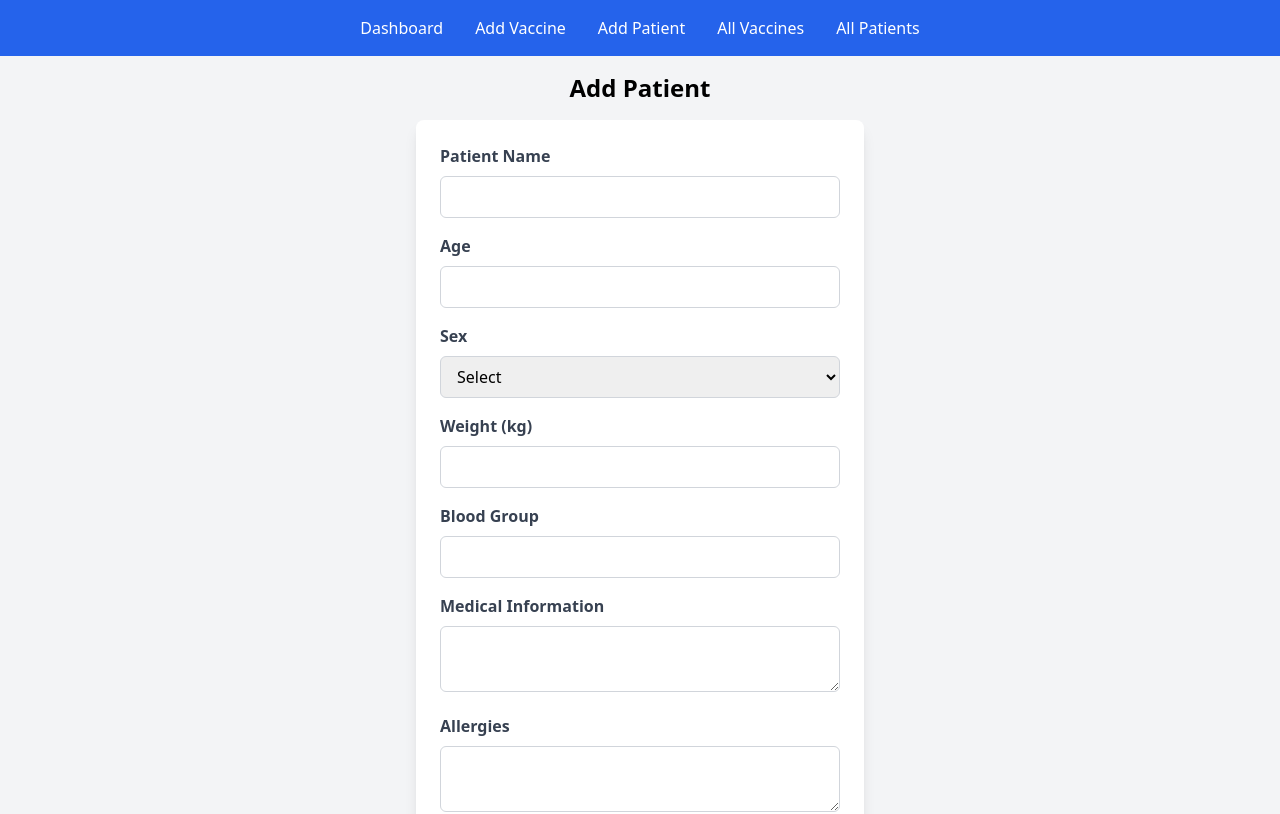
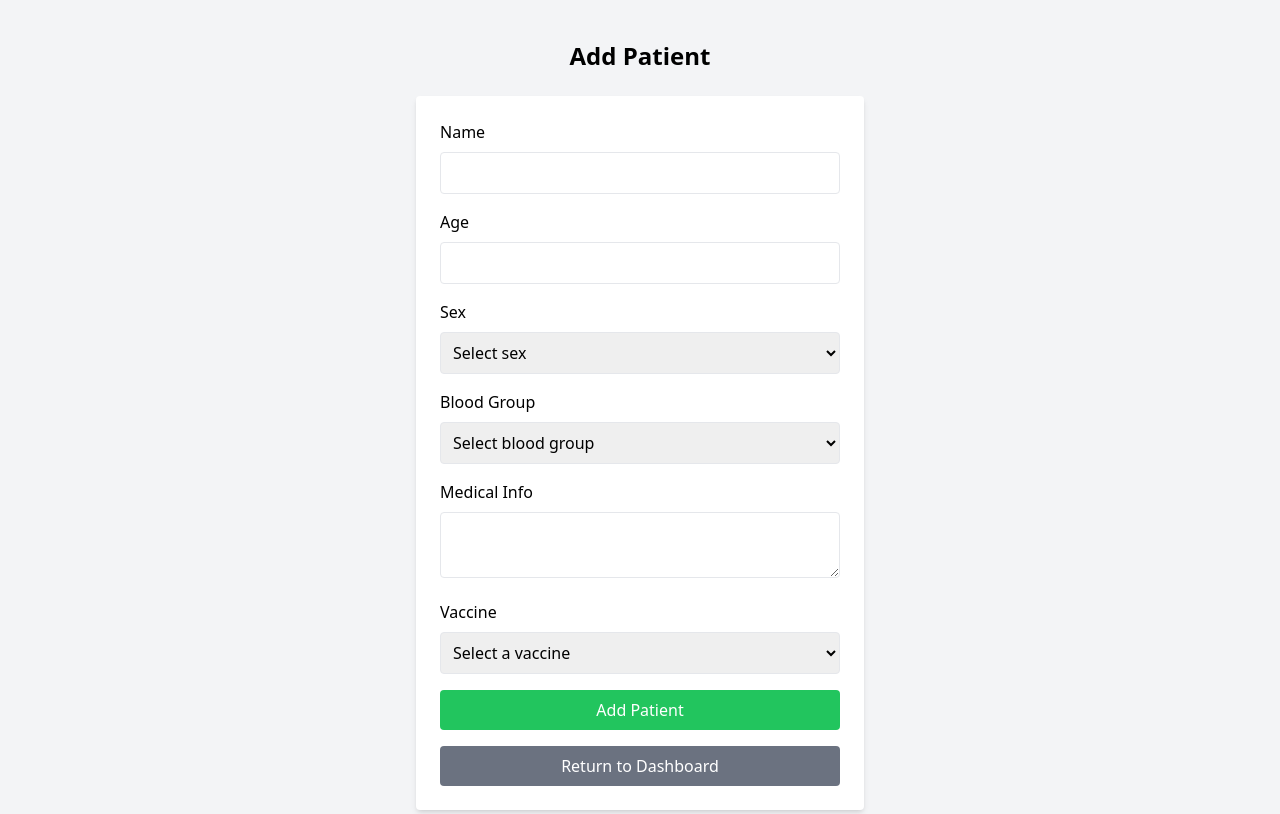
Before and after one commit to amCtrld/Vaxin8, a Next.js app in the folder vaccine-tracker/: page /patient in a window 1280 px wide. Shown: the top 814 px of the page. Built offline with nearby package versions, Linux system fonts and the light colour scheme.

Commit message:
Added patient page and login option for staff and patient

```diff
--- a/vaccine-tracker/components/NavBar.js
+++ b/vaccine-tracker/components/NavBar.js
@@ -1,13 +1,17 @@
-import Link from 'next/link';
+import { useRouter } from 'next/router';
 
-export default function NavBar() {
+export default function NavBar({ role }) {
+  const router = useRouter();
+
+  if (role !== 'Medical Staff') return null; // Hide navbar for patients
+
   return (
-    <nav className="bg-blue-600 p-4 text-white flex justify-center">
-      <Link href="/" className="mx-4">Dashboard</Link>
-      <Link href="/vaccine" className="mx-4">Add Vaccine</Link>
-      <Link href="/patient" className="mx-4">Add Patient</Link>
-      <Link href="/all-vaccines" className="mx-4">All Vaccines</Link>
-      <Link href="/all-patients" className="mx-4">All Patients</Link>
+    <nav className="bg-blue-600 text-white p-4">
+      <div className="flex gap-4">
+        <button onClick={() => router.push('/dashboard')}>Dashboard</button>
+        <button onClick={() => router.push('/all-vaccines')}>All Vaccines</button>
+        <button onClick={() => router.push('/all-patients')}>All Patients</button>
+      </div>
     </nav>
   );
 }
--- /dev/null
+++ b/vaccine-tracker/pages/dashboard.js
@@ -0,0 +1,54 @@
+import { useEffect, useState } from 'react';
+import { useRouter } from 'next/router';
+import NavBar from '../components/NavBar';
+
+export default function Dashboard() {
+  const [totalPatients, setTotalPatients] = useState(0);
+  const [totalVaccines, setTotalVaccines] = useState(0);
+  const router = useRouter();
+
+  useEffect(() => {
+    const patients = JSON.parse(sessionStorage.getItem('patients')) || [];
+    const vaccines = JSON.parse(sessionStorage.getItem('vaccines')) || [];
+    setTotalPatients(patients.length);
+    setTotalVaccines(vaccines.length);
+  }, []);
+
+  return (
+    <div className="min-h-screen bg-gray-100">
+      <NavBar role="Medical Staff" />
+      <div className="flex flex-col items-center justify-center py-10">
+        <h1 className="text-2xl font-bold mb-6">Medical Staff Dashboard</h1>
+        <div className="grid grid-cols-2 gap-6 w-full max-w-xl mb-10">
+          {/* Total Patients */}
+          <div className="p-6 bg-white rounded shadow-md text-center">
+            <h2 className="text-lg font-bold">Total Patients</h2>
+            <p className="text-2xl">{totalPatients}</p>
+          </div>
+
+          {/* Total Vaccines */}
+          <div className="p-6 bg-white rounded shadow-md text-center">
+            <h2 className="text-lg font-bold">Total Vaccines</h2>
+            <p className="text-2xl">{totalVaccines}</p>
+          </div>
+        </div>
+
+        {/* Add Vaccine and Add Patient Buttons */}
+        <div className="flex space-x-4">
+          <button
+            onClick={() => router.push('/vaccine')}
+            className="bg-blue-500 text-white px-6 py-2 rounded"
+          >
+            Add Vaccine
+          </button>
+          <button
+            onClick={() => router.push('/patient')}
+            className="bg-green-500 text-white px-6 py-2 rounded"
+          >
+            Add Patient
+          </button>
+        </div>
+      </div>
+    </div>
+  );
+}
--- a/vaccine-tracker/pages/index.js
+++ b/vaccine-tracker/pages/index.js
@@ -1,37 +1,58 @@
-import { useEffect, useState } from 'react';
+import { useState } from 'react';
+import { useRouter } from 'next/router';
 
-export default function Dashboard() {
-  const [totalPatients, setTotalPatients] = useState(0);
-  const [totalVaccines, setTotalVaccines] = useState(0);
+export default function Login() {
+  const [role, setRole] = useState('');
+  const [password, setPassword] = useState('');
+  const router = useRouter();
 
-  useEffect(() => {
-    // Load data from session storage on mount
-    const patients = JSON.parse(sessionStorage.getItem('patients')) || [];
-    const vaccines = JSON.parse(sessionStorage.getItem('vaccines')) || [];
+  const handleLogin = () => {
+    if (role === 'Medical Staff') {
+      if (password === 'Staff001') {
+        router.push('/dashboard'); // Redirect to Dashboard
+      } else {
+        alert('Invalid password for Medical Staff.');
+      }
+    } else if (role === 'Patient') {
+      const patients = JSON.parse(sessionStorage.getItem('patients')) || [];
+      const patient = patients.find((p) => p.password === password);
 
-    setTotalPatients(patients.length);
-    setTotalVaccines(vaccines.length);
-  }, []);
+      if (patient) {
+        router.push(`/patient/${patient.password}`); // Redirect to Patient Page
+      } else {
+        alert('Invalid password. Please try again.');
+      }
+    } else {
+      alert('Please select a role.');
+    }
+  };
 
   return (
-    <div className="flex flex-col items-center min-h-screen bg-gray-100 p-4">
-      <h1 className="text-3xl font-bold mb-6">Vaccine Tracking Dashboard</h1>
-
-      <div className="flex flex-col md:flex-row gap-6 items-center">
-        <div className="bg-white shadow-lg rounded-lg p-6 w-64 text-center">
-          <h2 className="text-xl font-semibold text-gray-700">Total Patients</h2>
-          <p className="text-4xl font-bold text-blue-500 mt-2">{totalPatients}</p>
-        </div>
-
-        <div className="bg-white shadow-lg rounded-lg p-6 w-64 text-center">
-          <h2 className="text-xl font-semibold text-gray-700">Total Vaccines</h2>
-          <p className="text-4xl font-bold text-green-500 mt-2">{totalVaccines}</p>
-        </div>
-      </div>
-
-      <div className="mt-8 flex gap-4">
-        <a href="/vaccine" className="bg-blue-500 text-white py-2 px-4 rounded-md shadow hover:bg-blue-600">Add Vaccine</a>
-        <a href="/patient" className="bg-green-500 text-white py-2 px-4 rounded-md shadow hover:bg-green-600">Add Patient</a>
+    <div className="flex flex-col items-center justify-center min-h-screen bg-gray-100">
+      <h1 className="text-3xl font-bold mb-6">Login</h1>
+      <div className="space-y-4">
+        <select
+          value={role}
+          onChange={(e) => setRole(e.target.value)}
+          className="p-2 border rounded w-full"
+        >
+          <option value="">Select Role</option>
+          <option value="Medical Staff">Medical Staff</option>
+          <option value="Patient">Patient</option>
+        </select>
+        <input
+          type="password"
+          placeholder="Enter Password"
+          value={password}
+          onChange={(e) => setPassword(e.target.value)}
+          className="p-2 border rounded w-full"
+        />
+        <button
+          onClick={handleLogin}
+          className="w-full bg-blue-600 text-white p-2 rounded"
+        >
+          Login
+        </button>
       </div>
     </div>
   );
--- /dev/null
+++ b/vaccine-tracker/pages/login.js
@@ -0,0 +1,57 @@
+import { useState } from 'react';
+import { useRouter } from 'next/router';
+
+export default function Login() {
+  const [role, setRole] = useState('');
+  const [password, setPassword] = useState('');
+  const router = useRouter();
+
+  const handleLogin = (e) => {
+    e.preventDefault();
+
+    if (role === 'Medical Staff') {
+      router.push('/');
+    } else if (role === 'Patient') {
+      const patients = JSON.parse(sessionStorage.getItem('patients')) || [];
+      const patient = patients.find((p) => p.password === password);
+
+      if (patient) {
+        alert(`Welcome, ${patient.patientName}`);
+        router.push('/patient-data'); // Redirect to a patient-specific data page
+      } else {
+        alert('Invalid password!');
+      }
+    }
+  };
+
+  return (
+    <div className="min-h-screen p-4 bg-gray-100 flex justify-center items-center">
+      <form onSubmit={handleLogin} className="max-w-md w-full bg-white p-6 rounded shadow-md space-y-4">
+        <h1 className="text-2xl font-bold text-center">Login</h1>
+        <select
+          value={role}
+          onChange={(e) => setRole(e.target.value)}
+          className="block w-full p-2 border rounded"
+          required
+        >
+          <option value="">Select Role</option>
+          <option value="Medical Staff">Medical Staff</option>
+          <option value="Patient">Patient</option>
+        </select>
+        {role === 'Patient' && (
+          <input
+            type="password"
+            placeholder="Enter your password"
+            value={password}
+            onChange={(e) => setPassword(e.target.value)}
+            className="block w-full p-2 border rounded"
+            required
+          />
+        )}
+        <button type="submit" className="w-full p-2 bg-blue-600 text-white rounded">
+          Login
+        </button>
+      </form>
+    </div>
+  );
+}
--- /dev/null
+++ b/vaccine-tracker/pages/patient-data.js
@@ -0,0 +1,56 @@
+import { useRouter } from 'next/router';
+import { useState, useEffect } from 'react';
+
+export default function PatientPage() {
+  const router = useRouter();
+  const { id } = router.query; // Patient password passed in the URL
+  const [patient, setPatient] = useState(null);
+
+  useEffect(() => {
+    if (id) {
+      const patients = JSON.parse(sessionStorage.getItem('patients')) || [];
+      const patientData = patients.find((p) => p.password === id);
+      setPatient(patientData);
+    }
+  }, [id]);
+
+  if (!patient) {
+    return (
+      <div className="flex items-center justify-center min-h-screen">
+        <p>Loading...</p>
+      </div>
+    );
+  }
+
+  return (
+    <div className="min-h-screen p-4 bg-gray-100">
+      <h1 className="text-2xl font-bold text-center mb-6">Patient Dashboard</h1>
+      <div className="max-w-lg mx-auto bg-white p-6 rounded shadow-md">
+        <h2 className="text-xl font-bold">Welcome, {patient.patientName}</h2>
+        <p>
+          <strong>Vaccine:</strong> {patient.selectedVaccine}
+        </p>
+        <p>
+          <strong>Doses Required:</strong> {patient.doses || 3}
+        </p>
+        <p>
+          <strong>Medical Info:</strong> {patient.medicalInfo}
+        </p>
+        <p>
+          <strong>Allergies:</strong> {patient.allergies}
+        </p>
+        <div className="mt-4">
+          <h3 className="font-bold">Doses Taken:</h3>
+          <div className="flex gap-2">
+            {[...Array(patient.doses || 3)].map((_, index) => (
+              <label key={index} className="flex items-center">
+                <input type="checkbox" className="mr-2" />
+                Dose {index + 1}
+              </label>
+            ))}
+          </div>
+        </div>
+      </div>
+    </div>
+  );
+}
--- a/vaccine-tracker/pages/patient.js
+++ b/vaccine-tracker/pages/patient.js
@@ -1,143 +1,106 @@
-import { useState, useEffect } from 'react';
+import { useState } from 'react';
+import { useRouter } from 'next/router';
 
 export default function PatientPage() {
-  const [patients, setPatients] = useState([]);
-  const [vaccines, setVaccines] = useState([]);
-
-  // Form state for patient details
-  const [patientName, setPatientName] = useState('');
+  const [name, setName] = useState('');
   const [age, setAge] = useState('');
   const [sex, setSex] = useState('');
-  const [weight, setWeight] = useState('');
   const [bloodGroup, setBloodGroup] = useState('');
   const [medicalInfo, setMedicalInfo] = useState('');
-  const [allergies, setAllergies] = useState('');
-  const [selectedVaccine, setSelectedVaccine] = useState('');
+  const [vaccine, setVaccine] = useState('');
+  const router = useRouter();
 
-  // Load stored vaccines and patients when the component mounts
-  useEffect(() => {
-    const storedPatients = JSON.parse(sessionStorage.getItem('patients')) || [];
-    const storedVaccines = JSON.parse(sessionStorage.getItem('vaccines')) || [];
-    setPatients(storedPatients);
-    setVaccines(storedVaccines);
-  }, []);
+  const vaccines = JSON.parse(sessionStorage.getItem('vaccines')) || [];
 
-  // Handle adding a new patient
   const handleAddPatient = () => {
-    const newPatient = {
-      patientName, age, sex, weight, bloodGroup, medicalInfo, allergies, selectedVaccine
-    };
-    const updatedPatients = [...patients, newPatient];
-    setPatients(updatedPatients);
-    sessionStorage.setItem('patients', JSON.stringify(updatedPatients));
-
-    // Clear form fields
-    setPatientName('');
+    const password = `P${Math.random().toString(36).substr(2, 8)}`;
+    const existingPatients = JSON.parse(sessionStorage.getItem('patients')) || [];
+    const newPatient = { name, age, sex, bloodGroup, medicalInfo, vaccine, password };
+    sessionStorage.setItem('patients', JSON.stringify([...existingPatients, newPatient]));
+    setName('');
     setAge('');
     setSex('');
-    setWeight('');
     setBloodGroup('');
     setMedicalInfo('');
-    setAllergies('');
-    setSelectedVaccine('');
+    setVaccine('');
+    alert(`Patient added successfully! Password: ${password}`);
   };
 
   return (
-    <div className="min-h-screen bg-gray-100 p-4">
-      <h1 className="text-2xl font-bold mb-4 text-center">Add Patient</h1>
-
-      <div className="max-w-md mx-auto bg-white p-6 rounded-lg shadow-lg mb-8">
-        <div className="mb-4">
-          <label className="block text-gray-700 font-semibold mb-2">Patient Name</label>
+    <div className="min-h-screen bg-gray-100 flex flex-col items-center py-10">
+      <h1 className="text-2xl font-bold mb-6">Add Patient</h1>
+      <div className="bg-white p-6 rounded shadow-md w-full max-w-md">
+        <label className="block mb-2 font-medium">Name</label>
         <input
           type="text"
-            className="w-full px-3 py-2 border border-gray-300 rounded-md focus:outline-none focus:ring-2 focus:ring-blue-500"
-            value={patientName}
-            onChange={(e) => setPatientName(e.target.value)}
+          value={name}
+          onChange={(e) => setName(e.target.value)}
+          className="w-full p-2 mb-4 border rounded"
         />
-        </div>
-
-        <div className="mb-4">
-          <label className="block text-gray-700 font-semibold mb-2">Age</label>
+        <label className="block mb-2 font-medium">Age</label>
         <input
           type="number"
-            className="w-full px-3 py-2 border border-gray-300 rounded-md focus:outline-none focus:ring-2 focus:ring-blue-500"
           value={age}
           onChange={(e) => setAge(e.target.value)}
+          className="w-full p-2 mb-4 border rounded"
         />
-        </div>
-
-        <div className="mb-4">
-          <label className="block text-gray-700 font-semibold mb-2">Sex</label>
+        <label className="block mb-2 font-medium">Sex</label>
         <select
-            className="w-full px-3 py-2 border border-gray-300 rounded-md focus:outline-none focus:ring-2 focus:ring-blue-500"
           value={sex}
           onChange={(e) => setSex(e.target.value)}
+          className="w-full p-2 mb-4 border rounded"
         >
-            <option value="">Select</option>
+          <option value="" disabled>Select sex</option>
           <option value="Male">Male</option>
           <option value="Female">Female</option>
           <option value="Other">Other</option>
         </select>
-        </div>
-
-        <div className="mb-4">
-          <label className="block text-gray-700 font-semibold mb-2">Weight (kg)</label>
-          <input
-            type="number"
-            className="w-full px-3 py-2 border border-gray-300 rounded-md focus:outline-none focus:ring-2 focus:ring-blue-500"
-            value={weight}
-            onChange={(e) => setWeight(e.target.value)}
-          />
-        </div>
-
-        <div className="mb-4">
-          <label className="block text-gray-700 font-semibold mb-2">Blood Group</label>
-          <input
-            type="text"
-            className="w-full px-3 py-2 border border-gray-300 rounded-md focus:outline-none focus:ring-2 focus:ring-blue-500"
+        <label className="block mb-2 font-medium">Blood Group</label>
+        <select
           value={bloodGroup}
           onChange={(e) => setBloodGroup(e.target.value)}
-          />
-        </div>
-
-        <div className="mb-4">
-          <label className="block text-gray-700 font-semibold mb-2">Medical Information</label>
+          className="w-full p-2 mb-4 border rounded"
+        >
+          <option value="" disabled>Select blood group</option>
+          <option value="A+">A+</option>
+          <option value="A-">A-</option>
+          <option value="B+">B+</option>
+          <option value="B-">B-</option>
+          <option value="AB+">AB+</option>
+          <option value="AB-">AB-</option>
+          <option value="O+">O+</option>
+          <option value="O-">O-</option>
+        </select>
+        <label className="block mb-2 font-medium">Medical Info</label>
         <textarea
-            className="w-full px-3 py-2 border border-gray-300 rounded-md focus:outline-none focus:ring-2 focus:ring-blue-500"
           value={medicalInfo}
           onChange={(e) => setMedicalInfo(e.target.value)}
-          ></textarea>
-        </div>
-
-        <div className="mb-4">
-          <label className="block text-gray-700 font-semibold mb-2">Allergies</label>
-          <textarea
-            className="w-full px-3 py-2 border border-gray-300 rounded-md focus:outline-none focus:ring-2 focus:ring-blue-500"
-            value={allergies}
-            onChange={(e) => setAllergies(e.target.value)}
-          ></textarea>
-        </div>
-
-        <div className="mb-4">
-          <label className="block text-gray-700 font-semibold mb-2">Vaccine</label>
+          className="w-full p-2 mb-4 border rounded"
+        />
+        <label className="block mb-2 font-medium">Vaccine</label>
         <select
-            className="w-full px-3 py-2 border border-gray-300 rounded-md focus:outline-none focus:ring-2 focus:ring-blue-500"
-            value={selectedVaccine}
-            onChange={(e) => setSelectedVaccine(e.target.value)}
+          value={vaccine}
+          onChange={(e) => setVaccine(e.target.value)}
+          className="w-full p-2 mb-4 border rounded"
         >
-            <option value="">Select a vaccine</option>
+          <option value="" disabled>Select a vaccine</option>
           {vaccines.map((vaccine, index) => (
-              <option key={index} value={vaccine.name}>{vaccine.name}</option>
+            <option key={index} value={vaccine.name}>
+              {vaccine.name}
+            </option>
           ))}
         </select>
-        </div>
-
         <button
           onClick={handleAddPatient}
-          className="w-full bg-green-500 text-white py-2 rounded-md shadow hover:bg-green-600"
+          className="bg-green-500 text-white px-6 py-2 rounded w-full"
         >
           Add Patient
+        </button>
+        <button
+          onClick={() => router.push('/dashboard')}
+          className="mt-4 bg-gray-500 text-white px-6 py-2 rounded w-full"
+        >
+          Return to Dashboard
         </button>
       </div>
     </div>
--- /dev/null
+++ b/vaccine-tracker/pages/patient/[id].js
@@ -0,0 +1,42 @@
+import { useRouter } from 'next/router';
+
+export default function PatientPage() {
+  const router = useRouter();
+  const { id } = router.query;
+
+  const patients = JSON.parse(sessionStorage.getItem('patients')) || [];
+  const patient = patients.find((p) => p.password === id);
+
+  if (!patient) {
+    return <div>Invalid Patient ID</div>;
+  }
+
+  return (
+    <div className="min-h-screen flex flex-col items-center justify-center bg-gray-100">
+      <h1 className="text-2xl font-bold mb-6">Patient Dashboard</h1>
+      <div className="bg-white p-6 rounded shadow-md max-w-md">
+        <h2 className="text-xl font-bold mb-4">{patient.name}</h2>
+        <p><strong>Age:</strong> {patient.age}</p>
+        <p><strong>Sex:</strong> {patient.sex}</p>
+        <p><strong>Vaccine:</strong> {patient.vaccine}</p>
+        <p><strong>Doses:</strong> 3</p>
+        <div className="mt-4">
+          <label>
+            <input type="checkbox" className="mr-2" />
+            Dose 1
+          </label>
+          <br />
+          <label>
+            <input type="checkbox" className="mr-2" />
+            Dose 2
+          </label>
+          <br />
+          <label>
+            <input type="checkbox" className="mr-2" />
+            Dose 3
+          </label>
+        </div>
+      </div>
+    </div>
+  );
+}
--- a/vaccine-tracker/pages/vaccine.js
+++ b/vaccine-tracker/pages/vaccine.js
@@ -1,92 +1,59 @@
-import { useState, useEffect } from 'react';
+import { useState } from 'react';
+import { useRouter } from 'next/router';
 
 export default function VaccinePage() {
-  const [vaccines, setVaccines] = useState([]);
   const [vaccineName, setVaccineName] = useState('');
   const [manufacturer, setManufacturer] = useState('');
   const [doses, setDoses] = useState('');
-
-  useEffect(() => {
-    const storedVaccines = JSON.parse(sessionStorage.getItem('vaccines')) || [];
-    setVaccines(storedVaccines);
-  }, []);
+  const router = useRouter();
 
   const handleAddVaccine = () => {
-    const newVaccine = { name: vaccineName, manufacturer, doses };
-    const updatedVaccines = [...vaccines, newVaccine];
-    setVaccines(updatedVaccines);
-    sessionStorage.setItem('vaccines', JSON.stringify(updatedVaccines));
-
-    // Clear form
+    const existingVaccines = JSON.parse(sessionStorage.getItem('vaccines')) || [];
+    const newVaccine = { name: vaccineName, manufacturer, doses: parseInt(doses, 10) };
+    sessionStorage.setItem('vaccines', JSON.stringify([...existingVaccines, newVaccine]));
     setVaccineName('');
     setManufacturer('');
     setDoses('');
+    alert('Vaccine added successfully!');
   };
 
   return (
-    <div className="min-h-screen bg-gray-100 p-4">
-      <h1 className="text-2xl font-bold mb-4 text-center">Add Vaccine</h1>
-
-      <div className="max-w-md mx-auto bg-white p-6 rounded-lg shadow-lg mb-8">
-        <div className="mb-4">
-          <label className="block text-gray-700 font-semibold mb-2">Vaccine Name</label>
+    <div className="min-h-screen bg-gray-100 flex flex-col items-center py-10">
+      <h1 className="text-2xl font-bold mb-6">Add Vaccine</h1>
+      <div className="bg-white p-6 rounded shadow-md w-full max-w-md">
+        <label className="block mb-2 font-medium">Vaccine Name</label>
         <input
           type="text"
-            className="w-full px-3 py-2 border border-gray-300 rounded-md focus:outline-none focus:ring-2 focus:ring-blue-500"
           value={vaccineName}
           onChange={(e) => setVaccineName(e.target.value)}
+          className="w-full p-2 mb-4 border rounded"
         />
-        </div>
-
-        <div className="mb-4">
-          <label className="block text-gray-700 font-semibold mb-2">Manufacturer</label>
+        <label className="block mb-2 font-medium">Manufacturer</label>
         <input
           type="text"
-            className="w-full px-3 py-2 border border-gray-300 rounded-md focus:outline-none focus:ring-2 focus:ring-blue-500"
           value={manufacturer}
           onChange={(e) => setManufacturer(e.target.value)}
+          className="w-full p-2 mb-4 border rounded"
         />
-        </div>
-
-        <div className="mb-4">
-          <label className="block text-gray-700 font-semibold mb-2">Doses Required</label>
+        <label className="block mb-2 font-medium">Number of Doses</label>
         <input
           type="number"
-            className="w-full px-3 py-2 border border-gray-300 rounded-md focus:outline-none focus:ring-2 focus:ring-blue-500"
           value={doses}
           onChange={(e) => setDoses(e.target.value)}
+          className="w-full p-2 mb-4 border rounded"
         />
-        </div>
-
         <button
           onClick={handleAddVaccine}
-          className="w-full bg-blue-500 text-white py-2 rounded-md shadow hover:bg-blue-600"
+          className="bg-blue-500 text-white px-6 py-2 rounded w-full"
         >
           Add Vaccine
         </button>
-      </div>
-
-      <div className="max-w-lg mx-auto">
-        <h2 className="text-xl font-semibold mb-4">Vaccine List</h2>
-
-        <table className="min-w-full bg-white shadow rounded-lg">
-          <thead>
-            <tr>
-              <th className="px-4 py-2 text-left bg-gray-200 font-semibold text-gray-600">Name</th>
-              <th className="px-4 py-2 text-left bg-gray-200 font-semibold text-gray-600">Manufacturer</th>
-              <th className="px-4 py-2 text-left bg-gray-200 font-semibold text-gray-600">Doses</th>
-            </tr>
-          </thead>
-          <tbody>
-            {vaccines.map((vaccine, index) => (
-              <tr key={index} className="border-b">
-                <td className="px-4 py-2">{vaccine.name}</td>
-                <td className="px-4 py-2">{vaccine.manufacturer}</td>
-                <td className="px-4 py-2">{vaccine.doses}</td>
-              </tr>
-            ))}
-          </tbody>
-        </table>
+        <button
+          onClick={() => router.push('/dashboard')}
+          className="mt-4 bg-gray-500 text-white px-6 py-2 rounded w-full"
+        >
+          Return to Dashboard
+        </button>
       </div>
     </div>
   );
```
Lines whose indentation alone changed are shown as unchanged.
